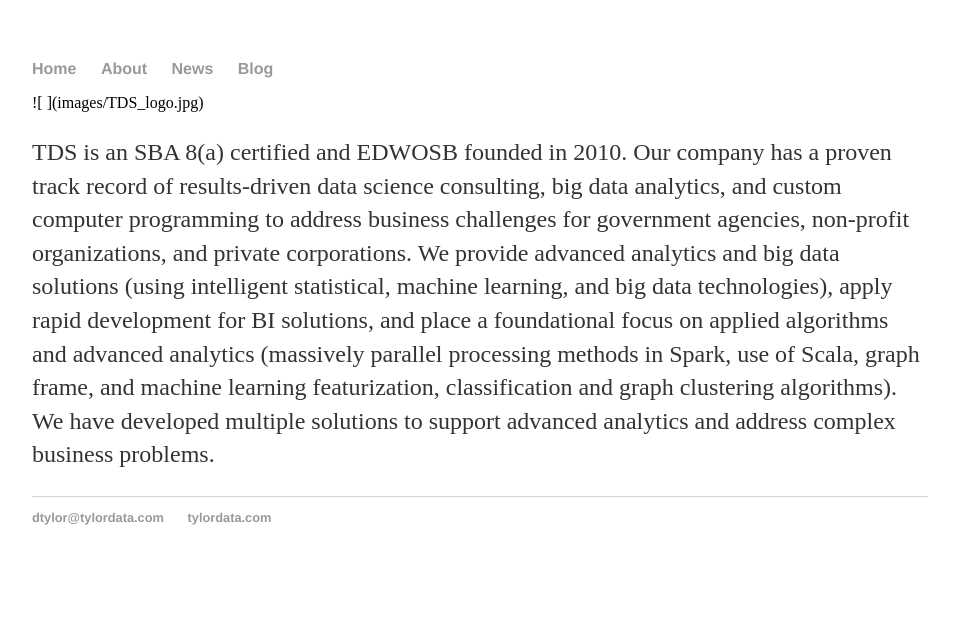
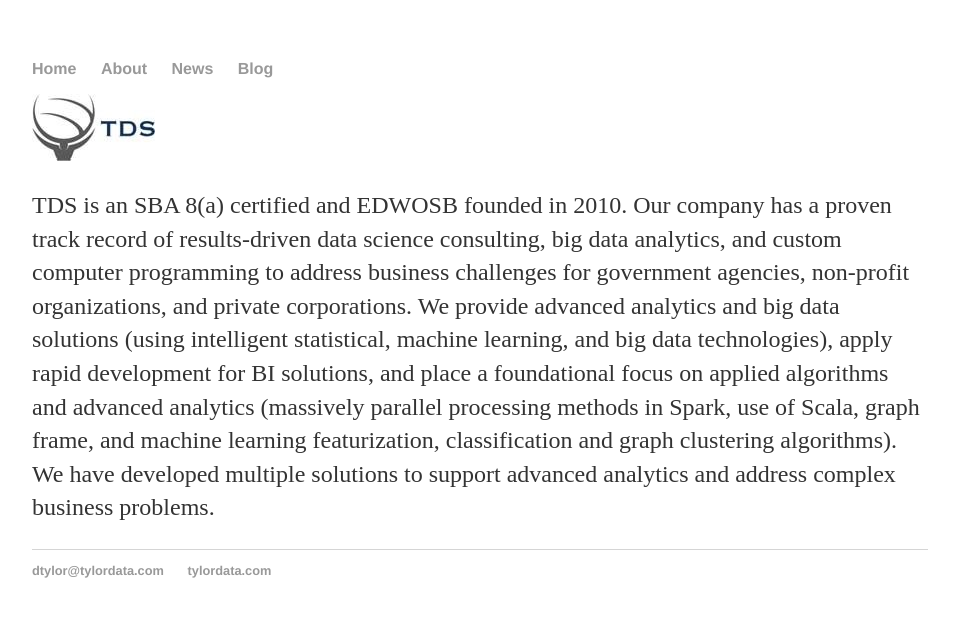
Before and after one commit to dtylor/dtylor.github.io, a Jekyll site: the page built from index.html, in a window 1280 px wide. Shown: the top 617 px of the page, without its empty margins (160-1119 px from the left). Built offline with Jekyll 4.4.1, drawn with Linux system fonts in a browser that asks for light colours.

Commit message:
add logo

```diff
--- a/index.html
+++ b/index.html
@@ -3,5 +3,5 @@ layout: default
 title: Tylor Data Services, LLC
 ---
 <div class="blurb">
-![ ](images/TDS_logo.jpg)<p>TDS is an SBA 8(a) certified and EDWOSB founded in 2010. Our company has a proven track record of results-driven data science consulting, big data analytics, and custom computer programming to address business challenges for government agencies, non-profit organizations, and private corporations. We provide advanced analytics and big data solutions (using intelligent statistical, machine learning, and big data technologies), apply rapid development for BI solutions, and place a foundational focus on applied algorithms and advanced analytics (massively parallel processing methods in Spark, use of Scala, graph frame, and machine learning featurization, classification and graph clustering algorithms). We have developed multiple solutions to support advanced analytics and address complex business problems.</p>
+<img src="images/TDS_logo.jpg"/><p>TDS is an SBA 8(a) certified and EDWOSB founded in 2010. Our company has a proven track record of results-driven data science consulting, big data analytics, and custom computer programming to address business challenges for government agencies, non-profit organizations, and private corporations. We provide advanced analytics and big data solutions (using intelligent statistical, machine learning, and big data technologies), apply rapid development for BI solutions, and place a foundational focus on applied algorithms and advanced analytics (massively parallel processing methods in Spark, use of Scala, graph frame, and machine learning featurization, classification and graph clustering algorithms). We have developed multiple solutions to support advanced analytics and address complex business problems.</p>
  </div><!-- /.blurb -->
```
